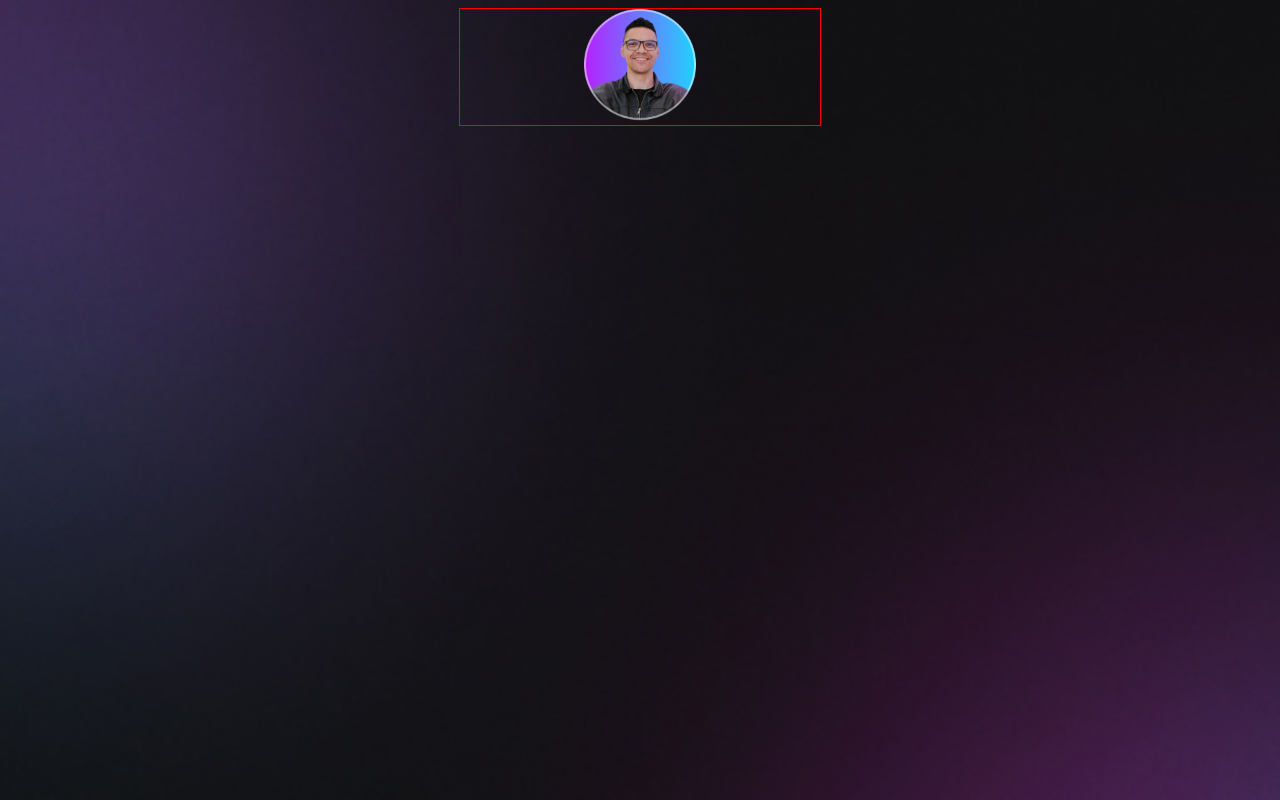
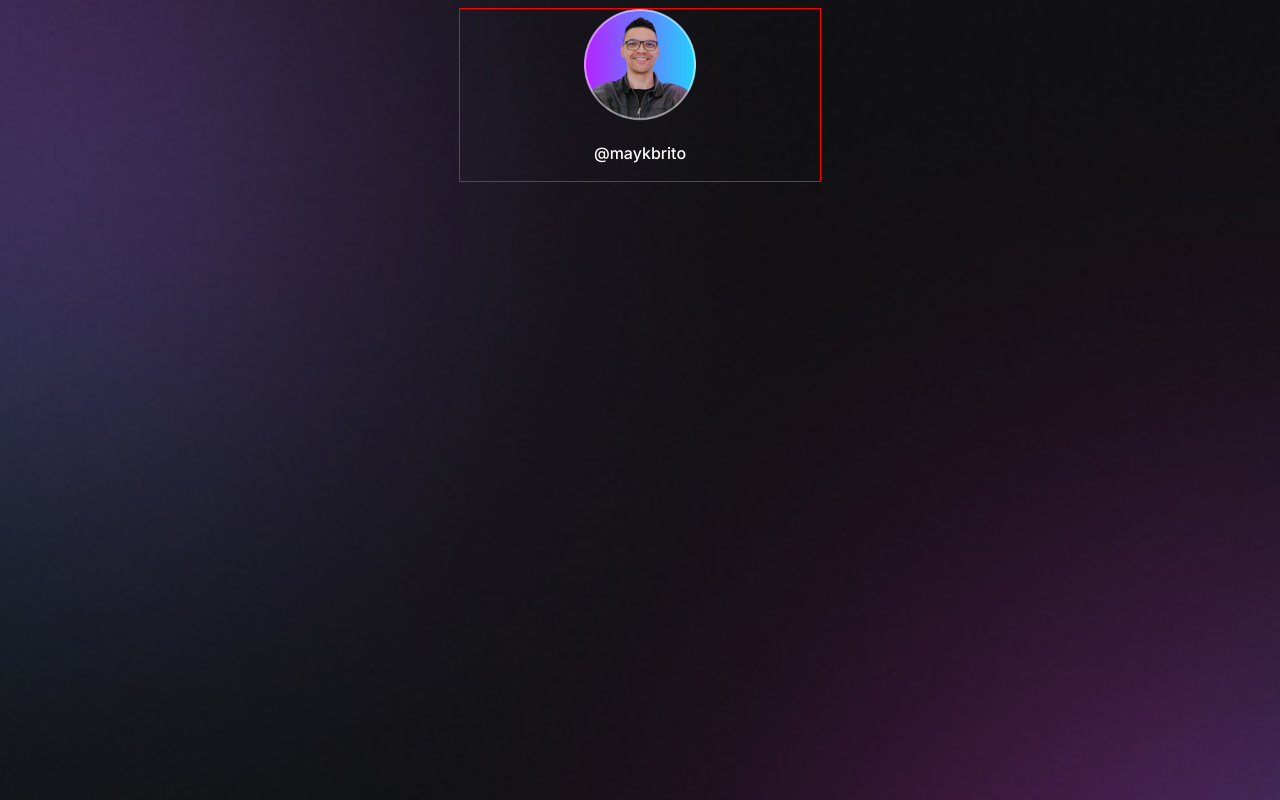
Before and after one commit to aledosreis/devLinks, a plain HTML site: page index.html in a window 1280 px wide. Drawn offline with Linux system fonts and the light colour scheme.

Commit message:
add profile user name

```diff
--- a/index.html
+++ b/index.html
@@ -1,6 +1,12 @@
 <!DOCTYPE html>
 <html lang="pt-br">
   <head>
+    <link rel="preconnect" href="https://fonts.googleapis.com" />
+    <link rel="preconnect" href="https://fonts.gstatic.com" crossorigin />
+    <link
+      href="https://fonts.googleapis.com/css2?family=Inter:wght@100..900&display=swap"
+      rel="stylesheet"
+    />
     <meta charset="UTF-8" />
     <meta name="viewport" content="width=device-width, initial-scale=1.0" />
     <title>DevLinks</title>
@@ -9,7 +15,8 @@
   <body>
     <div id="container">
       <div id="profile">
-        <img src="assets/avatar.png" alt="Foto de perfil">
+        <img src="assets/avatar.png" alt="Foto de perfil" />
+        <p>@maykbrito</p>
       </div>
     </div>
   </body>
--- a/style.css
+++ b/style.css
@@ -8,6 +8,11 @@ body {
 
   /*background: color image repeat position/size*/
   background: url(./assets/bg-mobile.jpg) no-repeat top center/cover;
+}
+
+body * {
+  font-family: 'Inter', sans-serif;
+  color: #ffffff;
 }
 
 #container {
@@ -23,3 +28,8 @@ body {
 #profile img {
   width: 112px;
 }
+
+#profile p {
+  font-weight: 500;
+  line-height: 24px;
+}
```
